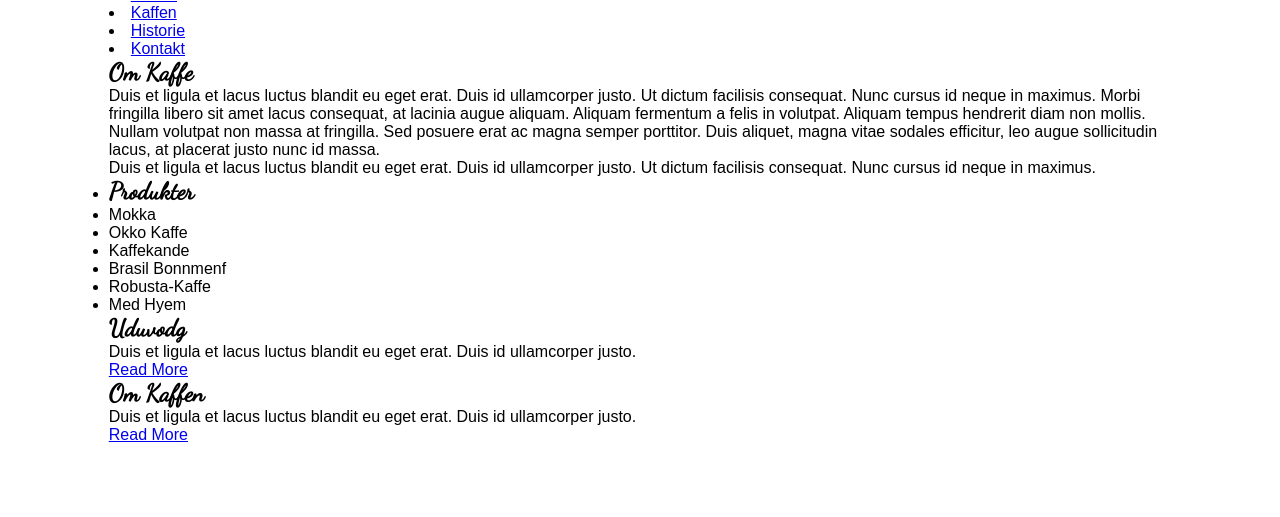
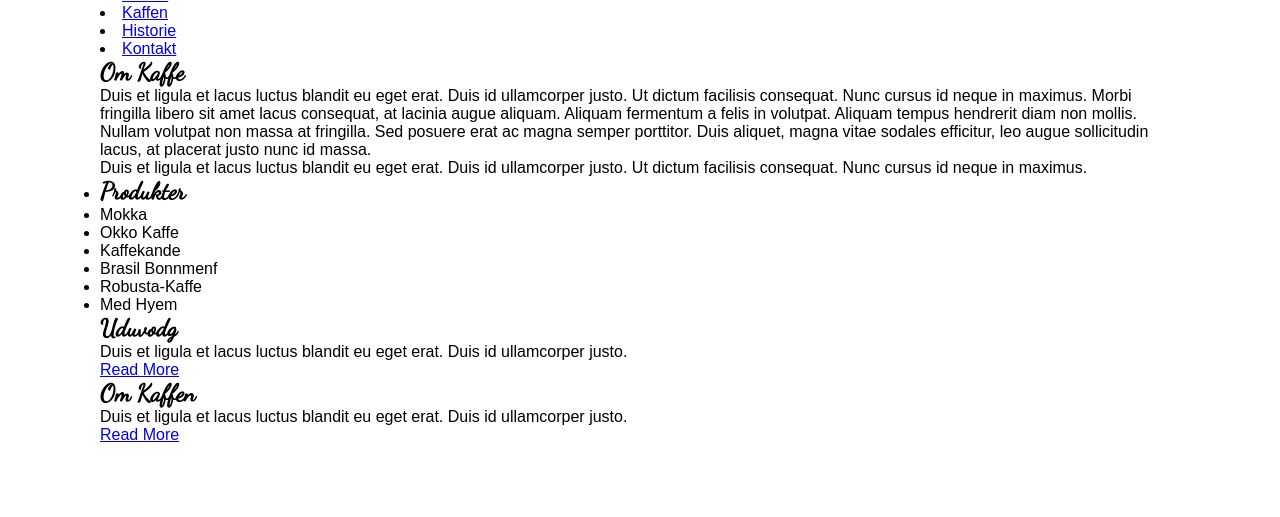
Before and after one commit to adwordvigilante/CSS-Excercises, a plain HTML site: page Fourth Excercise/index.html in a window 1280 px wide. Shown: the part 283-800 px from the top of the page. Drawn offline with Linux system fonts and the light colour scheme.

Commit message:
Changed max width on wrapper container to 1080px.

```diff
--- a/Fourth Excercise/css/style.css
+++ b/Fourth Excercise/css/style.css
@@ -7,7 +7,7 @@
 }
 
 #wrapper {
-    width: 83%;
+    max-width: 1080px;
     margin: 0 auto;
 }
 
```
